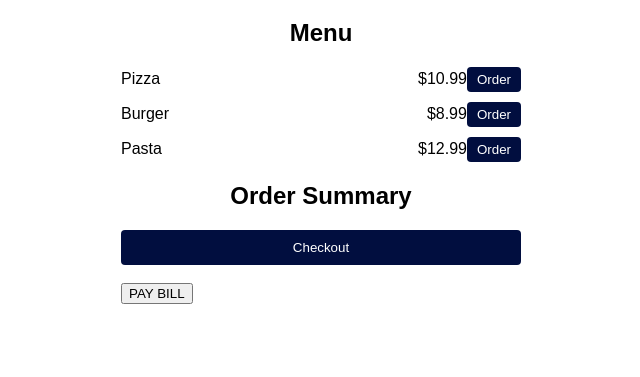
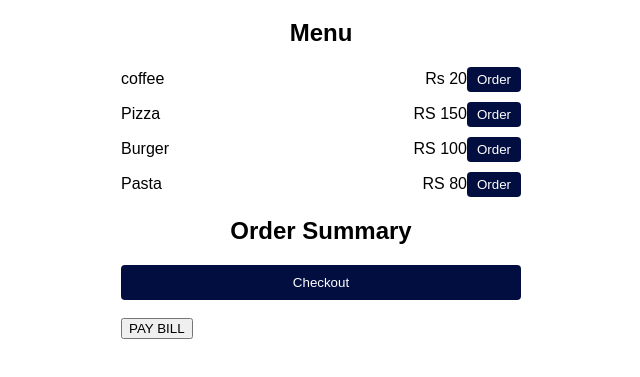
Before and after one commit to Vrushabh911/javacafe, a plain HTML site: page tab_for _ordermenu/tab5.html in a window 1280 px wide. Shown: the part 81-458 px from the top of the page, without its empty margins (319-959 px from the left). Drawn offline with Linux system fonts and the light colour scheme.

Commit message:
Update tab5.html

```diff
--- a/tab_for _ordermenu/tab5.html
+++ b/tab_for _ordermenu/tab5.html
@@ -11,18 +11,23 @@
     <h2>Menu</h2>
     <ul id="menuList">
       <li>
+        <span class="item">coffee</span>
+        <span class="price">Rs 20</span>
+        <button class="orderBtn">Order</button>
+      </li>
+      <li>
         <span class="item">Pizza</span>
-        <span class="price">$10.99</span>
+        <span class="price">RS 150</span>
         <button class="orderBtn">Order</button>
       </li>
       <li>
         <span class="item">Burger</span>
-        <span class="price">$8.99</span>
+        <span class="price">RS 100</span>
         <button class="orderBtn">Order</button>
       </li>
       <li>
         <span class="item">Pasta</span>
-        <span class="price">$12.99</span>
+        <span class="price">RS 80</span>
         <button class="orderBtn">Order</button>
       </li>
     </ul>
```
